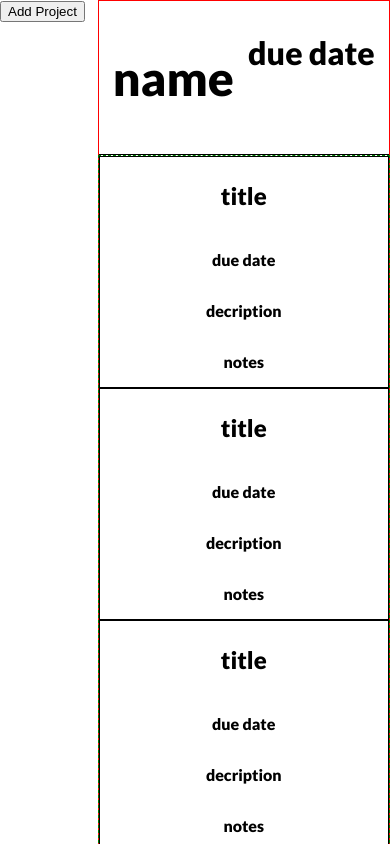
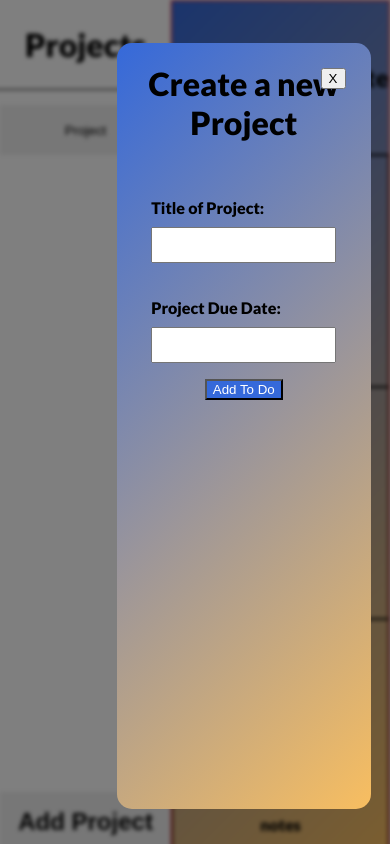
Before and after one commit to andrewstriano/todo, a website built with webpack: page dist/index.html in a window 390 px wide. Both pictures are taken after a click on the button "Add Project". Shown: the top 844 px of the page. Built offline with nearby package versions, Linux system fonts and the light colour scheme.

Commit message:
Create add project form, update style

```diff
--- a/src/dom.js
+++ b/src/dom.js
@@ -1,8 +1,68 @@
-const mainContainer = document.createElement("div");
-mainContainer.classList.add("content");
+const mainContainer = document.querySelector(".content");
+
+const addProjectButton = document.querySelector("#addProjectButton");
+addProjectButton.innerText = "Add Project";
+
+const projectFormContainer = document.querySelector(".projectFormContainer");
+const modal = document.querySelector(".modal");
+
+const projectForm = document.querySelector("#projectForm");
+const formList = document.querySelector(".formList");
+
+let formStatus = "inactive";
+
+function openProjectForm() {
+  projectFormContainer.classList.toggle("inactive");
+  modal.classList.toggle("inactive");
+  projectFormContainer.classList.toggle("active");
+  modal.classList.toggle("active");
+  mainContainer.classList.add("isBlurred");
+  formStatus = "active";
+}
+addProjectButton.addEventListener("click", openProjectForm);
+
+function closeProjectForm() {
+  projectFormContainer.classList.toggle("inactive");
+  modal.classList.toggle("inactive");
+  projectFormContainer.classList.toggle("active");
+  modal.classList.toggle("active");
+  mainContainer.classList.remove("isBlurred");
+  formStatus = "inactive";
+}
+
+window.addEventListener("click", closeFormOnOutsideClick);
+
+function closeFormOnOutsideClick(event) {
+  if (formStatus === "active" && event.target === modal) {
+    closeProjectForm();
+  }
+}
+
+const closeProjectFormButton = document.querySelector(
+  ".closeProjectFormButton"
+);
+closeProjectFormButton.addEventListener("click", closeProjectForm);
+
+const projectFormAddToDoButton = document.querySelector(
+  ".projectFormAddToDoButton"
+);
+
+function openToDoInput(event) {
+  event.preventDefault();
+  const inputContainer = document.createElement("li");
+  inputContainer.classList.add("inputContainer");
+  const toDoLabel = document.createElement("label");
+  toDoLabel.innerText = 'Enter your "to do":';
+  const toDoInput = document.createElement("textarea");
+  toDoInput.classList.add("projectFormToDoInput");
+  inputContainer.append(toDoLabel, toDoInput);
+  formList.append(inputContainer);
+}
+
+projectFormAddToDoButton.addEventListener("click", openToDoInput);
 
 function addUi() {
   document.body.append(mainContainer);
 }
 
-export { mainContainer, addUi };
+export { mainContainer, addUi, addProjectButton };
--- a/src/styles/style.scss
+++ b/src/styles/style.scss
@@ -2,21 +2,38 @@
   font-family: lato;
   src: url("../fonts/Lato-Black.ttf");
 }
+$main-color: #3569da;
+$secondary-color: #f8be60;
+$main-gradient: linear-gradient(135deg, $main-color, $secondary-color);
+button {
+  transition: all 0.2s;
+}
+button:hover {
+  background: $main-gradient;
+  box-shadow: 1px 1px 5px rgba($color: $main-color, $alpha: 0.5);
+}
 body {
   margin: 0;
   padding: 0;
+  min-height: 100vh;
   font-family: lato;
+  position: relative;
 }
 .content {
   width: 100%;
   display: grid;
   grid-template-columns: 1fr 3fr;
+  position: relative;
 }
 
 .projectDisplay {
   display: flex;
+  box-sizing: border-box;
   border: 1px solid red;
+  min-height: 100vh;
   flex-direction: column;
+  background: $main-gradient;
+  background-repeat: no-repeat;
   .project {
     display: flex;
     flex-direction: column;
@@ -31,14 +48,15 @@ body {
       border-bottom: 1px solid black;
     }
     .projectDueDate {
-      font-size: 2rem;
+      display: flex;
+      align-items: center;
+      font-size: 1.5rem;
     }
     .toDos {
       font-size: 1rem;
       width: 100%;
       display: flex;
       flex-direction: column;
-      border: 1px dashed green;
       .title {
         font-size: 1.5rem;
       }
@@ -49,7 +67,109 @@ body {
         display: flex;
         flex-direction: column;
         border: 1px solid black;
+        position: relative;
+        button {
+        }
       }
     }
   }
 }
+.sideBar {
+  // background-color: lightblue;
+  display: flex;
+  flex-direction: column;
+  align-items: center;
+  justify-content: center;
+  h2 {
+    font-size: 2rem;
+    border-bottom: 1px solid black;
+    width: 100%;
+    text-align: center;
+    margin: 0;
+    padding: 25px;
+    margin-bottom: 15px;
+  }
+  #addProjectButton {
+    width: 100%;
+    height: 60px;
+    border: none;
+    font-weight: 700;
+    font-size: 1.5rem;
+  }
+  .projectContainer {
+    width: 100%;
+    flex: 1;
+    display: flex;
+    flex-direction: column;
+    gap: 15px;
+    .projectButton {
+      width: 100%;
+      border: none;
+      height: 50px;
+    }
+  }
+}
+.modal {
+  position: absolute;
+  top: 0;
+  bottom: 0;
+  left: 0;
+  right: 0;
+  background-color: rgba($color: #000000, $alpha: 0.5);
+  .projectFormContainer {
+    position: absolute;
+    top: 5%;
+    bottom: 5%;
+    left: 30%;
+    right: 5%;
+    background: $main-gradient;
+    border-radius: 15px;
+    display: flex;
+    flex-direction: column;
+    align-items: center;
+    h1 {
+      text-align: center;
+    }
+    input {
+      height: 30px;
+    }
+    ul {
+      margin-top: 35px;
+      display: flex;
+      flex-direction: column;
+      justify-content: start;
+      align-items: center;
+      gap: 35px;
+      list-style: none;
+      padding: 0;
+      li {
+        display: flex;
+        flex-direction: column;
+        gap: 10px;
+      }
+    }
+    .projectFormAddToDoButton {
+      background-color: #3569da;
+      color: white;
+    }
+    .closeProjectFormButton {
+      position: absolute;
+      top: 25px;
+      right: 25px;
+    }
+    .inputContainer {
+    }
+  }
+}
+.active {
+  display: block;
+  z-index: 999;
+}
+.inactive {
+  display: none;
+}
+
+.isBlurred {
+  filter: blur(2px);
+  -webkit-filter: blur(2px);
+}
```
Also changed, not shown: dist/bundle.js, dist/index.html.
